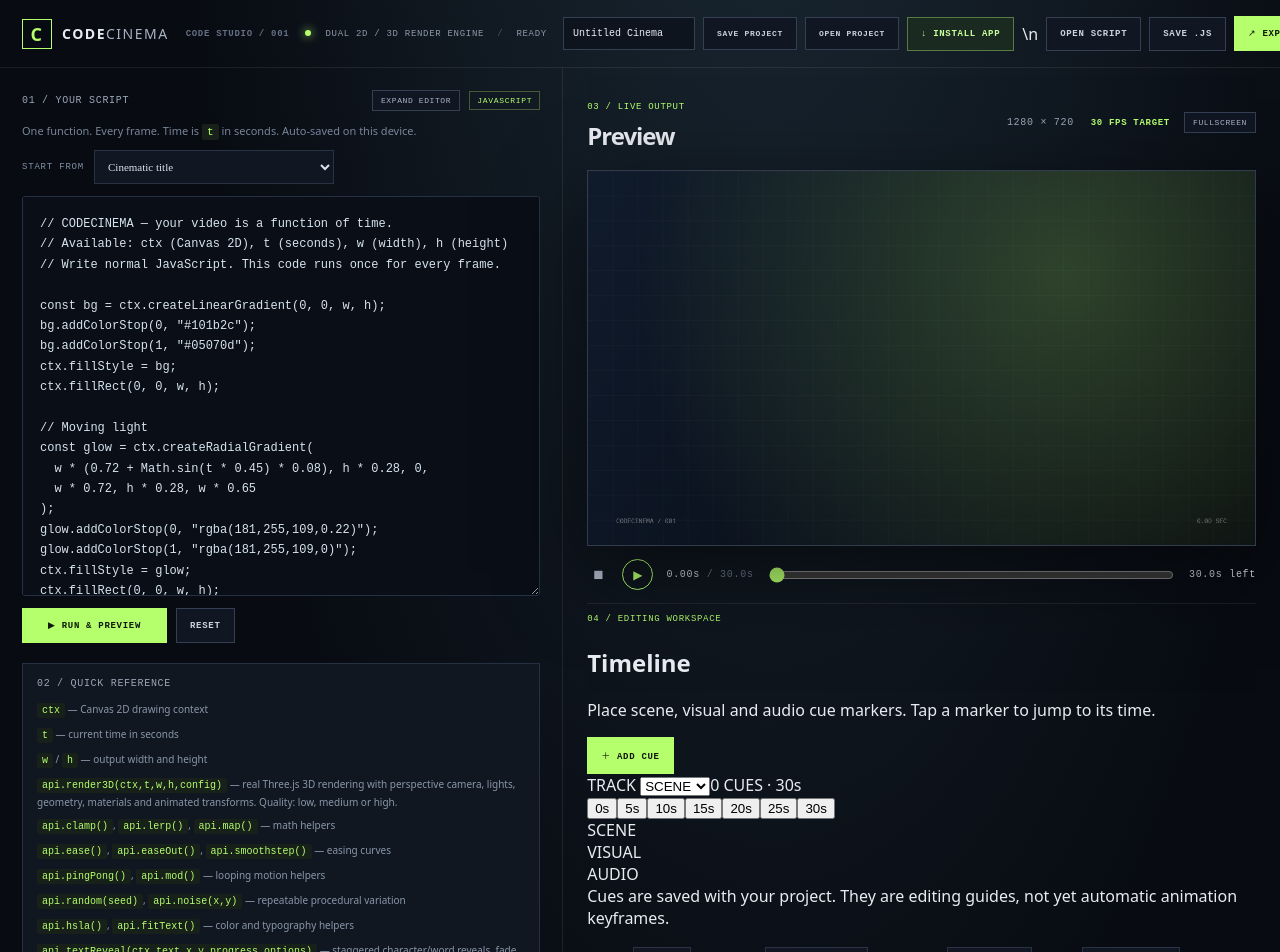
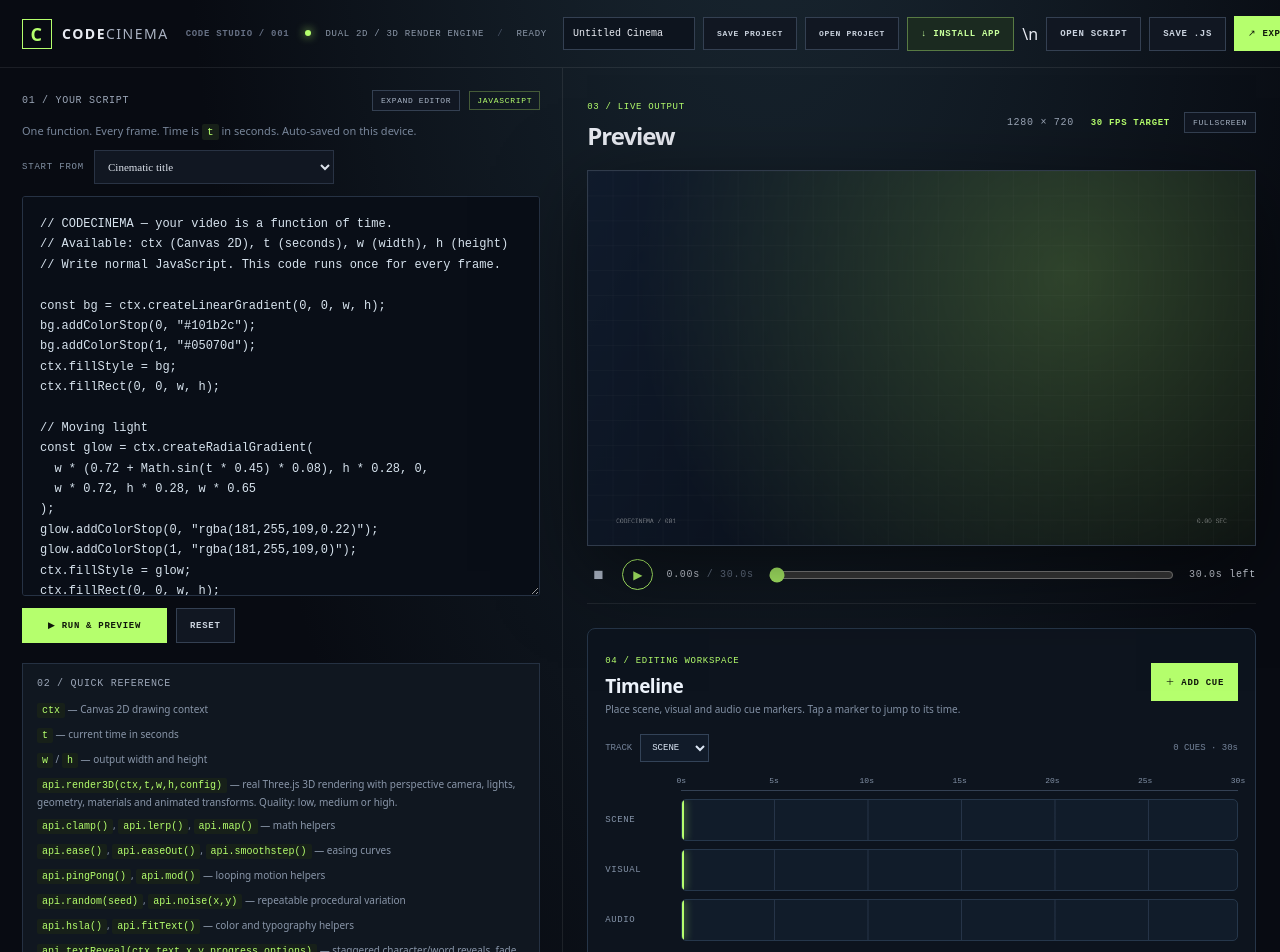
Before and after one commit to justaskaspire/CODECINEMA, a React (Vite) app: page / in a window 1280 px wide. Shown: the top 952 px of the page. Built offline with nearby package versions, Linux system fonts and the light colour scheme.

Commit message:
Style responsive visual timeline workspace

```diff
--- a/src/style.css
+++ b/src/style.css
@@ -90,3 +90,30 @@ body{padding-bottom:calc(66px + env(safe-area-inset-bottom))}
 .mobile-action-bar button:disabled{opacity:.4}
 footer{height:38px}
 }
+/* v0.23 — visual cue timeline */
+.timeline-panel{margin-top:24px;padding:17px;background:#0d141e;border:1px solid #263548;border-radius:8px;min-width:0}
+.timeline-heading{display:flex;justify-content:space-between;align-items:center;gap:12px}
+.timeline-heading h2{margin:5px 0 3px;color:#edf3fb;font-size:19px;letter-spacing:-.5px}
+.timeline-heading p{margin:0;color:#8290a4;font-size:10px;line-height:1.5}
+.timeline-add{min-height:38px;flex:0 0 auto}
+.timeline-toolbar{display:flex;justify-content:space-between;align-items:center;margin:17px 0 5px;color:#75849a;font:9px 'DM Mono',monospace}
+.timeline-toolbar label{display:flex;align-items:center;gap:8px}
+.timeline-toolbar select{background:#111b29;border:1px solid #334358;color:#dce7f5;padding:7px;font:9px 'DM Mono',monospace}
+.timeline-ruler{height:24px;margin-left:76px;position:relative;border-bottom:1px solid #344154}
+.timeline-ruler button{position:absolute;bottom:3px;transform:translateX(-50%);border:0;background:none;color:#8291a6;font:8px 'DM Mono',monospace;padding:2px;cursor:pointer}
+.timeline-lanes{display:flex;flex-direction:column;gap:8px;margin-top:8px}
+.timeline-lane{display:grid;grid-template-columns:68px minmax(0,1fr);gap:8px;align-items:center}
+.timeline-lane-name{color:#8493a8;font:9px 'DM Mono',monospace;letter-spacing:.6px}
+.timeline-lane-track{height:42px;position:relative;overflow:hidden;border:1px solid #26374b;border-radius:5px;background:repeating-linear-gradient(90deg,#111c2a 0,#111c2a calc(16.666% - 1px),#263448 16.666%,#111c2a calc(16.666% + 1px))}
+.timeline-marker{position:absolute;top:7px;z-index:2;transform:translateX(-2px);max-width:42%;overflow:hidden;text-overflow:ellipsis;white-space:nowrap;padding:5px 7px 5px 13px;border:1px solid #54763b;border-radius:4px;background:#1b2d20;color:#caff9d;font:8px 'DM Mono',monospace;cursor:pointer}
+.timeline-marker i{position:absolute;left:5px;top:50%;width:4px;height:4px;transform:translateY(-50%);border-radius:50%;background:currentColor}
+.marker-visual{border-color:#3e6b8c;background:#14283a;color:#9cdbff}.marker-audio{border-color:#79518c;background:#291d35;color:#e0b7ff}
+.timeline-playhead{position:absolute;top:0;bottom:0;width:2px;z-index:3;background:#b5ff6d;box-shadow:0 0 8px #b5ff6d;pointer-events:none}
+.timeline-cue-list{display:flex;flex-direction:column;gap:5px;margin-top:12px}
+.timeline-cue{display:flex;align-items:center;gap:6px}
+.timeline-cue>button:first-child{flex:1;min-width:0;display:flex;align-items:center;gap:9px;text-align:left;padding:7px 9px;border:1px solid #263548;border-radius:4px;background:#101a27;color:#d9e4f1;cursor:pointer}
+.timeline-cue b{font:8px 'DM Mono',monospace;color:#b5ff6d}.timeline-cue span{overflow:hidden;text-overflow:ellipsis;white-space:nowrap;font-size:10px}
+.timeline-cue em{margin-left:auto;font:9px 'DM Mono',monospace;color:#8190a4;font-style:normal}
+.timeline-cue>button:last-child{width:31px;height:31px;border:1px solid #51353c;border-radius:4px;background:#24171d;color:#f1aab2;font-size:17px;cursor:pointer}
+.timeline-footnote{margin-top:11px;color:#64748a;font-size:9px;line-height:1.5}
+@media(max-width:680px){.timeline-panel{margin-top:18px;padding:12px}.timeline-heading{align-items:flex-start}.timeline-heading h2{font-size:17px}.timeline-heading p{max-width:210px}.timeline-add{padding:9px 8px;font-size:8px}.timeline-lane{grid-template-columns:51px minmax(0,1fr);gap:6px}.timeline-lane-name{font-size:8px}.timeline-ruler{margin-left:57px}.timeline-marker{max-width:65%;font-size:7px;padding:5px 5px 5px 10px}.timeline-marker i{left:3px}.timeline-lane-track{height:39px}.timeline-toolbar{font-size:8px}}
```
